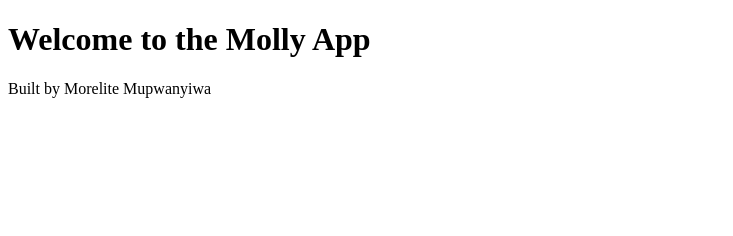
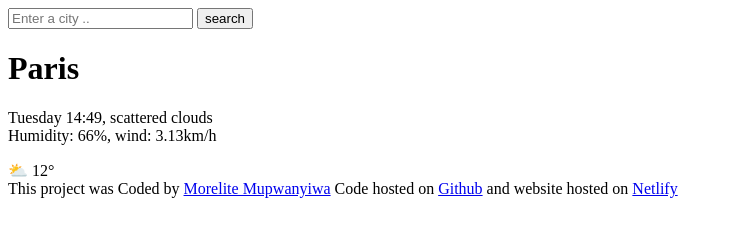
Before and after one commit to Morelite/Molly, a plain HTML site: page index.html in a window 1280 px wide. Shown: the whole page, without its empty margins (0-733 px from the left). Drawn offline with Linux system fonts and the light colour scheme.

Commit message:
added html to the project

```diff
--- a/index.html
+++ b/index.html
@@ -3,14 +3,41 @@
 <head>
     <meta charset="UTF-8">
     <meta name="viewport" content="width=device-width, initial-scale=1.0">
-    <title>Document</title>
+    <title>Molly App</title>
 </head>
 <body>
+    <header>
+        <form>
+            <input type="search" placeholder="Enter a city .." required />
+            <input type="submit" value="search"/>
+        </form>
+    </header>
+    <main>
+        <div>
     <h1>
-        Welcome to the Molly App
+        Paris
     </h1>
+    <p>
+        Tuesday 14:49, scattered clouds
+        <br />
+        Humidity: 66%, wind: 3.13km/h
+    </p>
+        </div>
+        <div>
+    ⛅ 12&deg
+        </div>
+    </main>
     <footer>
-        Built by Morelite Mupwanyiwa
+       This project was Coded by
+        <a href="https://github.com/Morelite" target="_blank">
+         Morelite Mupwanyiwa</a> Code hosted on
+         <a href="https://github.com/Morelite/Molly" target="_blank" > Github</a>
+         and website hosted on
+         <a href="https://morelite-weather-app.netlify.app/" target="_blank">
+            Netlify
+         </a>
+
+
     </footer>
 </body>
 </html>
```
